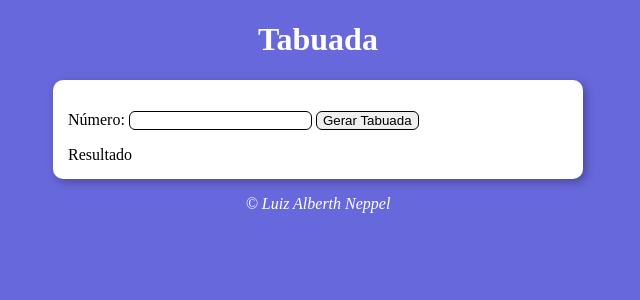
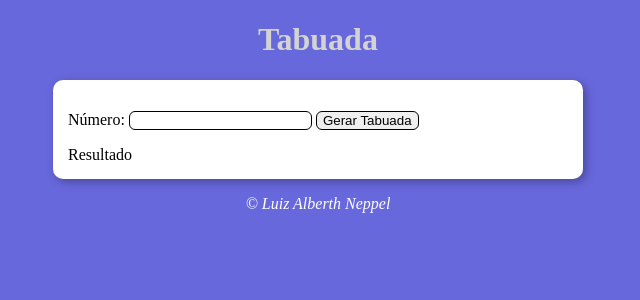
Before and after one commit to LuizAlberth/Treinamento_EMPDS, a PHP site: page /Modelo.html in a window 1280 px wide. Shown: the top 300 px of the page, without its empty margins (322-962 px from the left). Run offline with PHP 8.4, Linux system fonts and the light colour scheme.

Commit message:
finalização javascript

```diff
--- a/CursoJS/tabuada/estilo.css
+++ b/CursoJS/tabuada/estilo.css
@@ -4,7 +4,7 @@ body{
 }
 
 header{
-    color: white;
+    color: lightgrey;
     text-align: center;
 }
 
```
